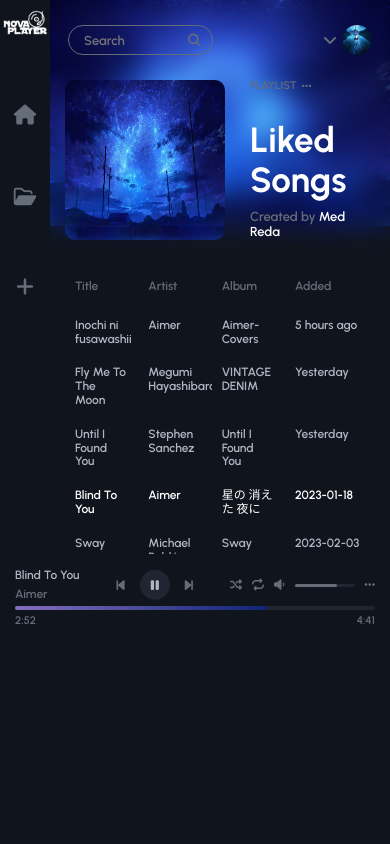
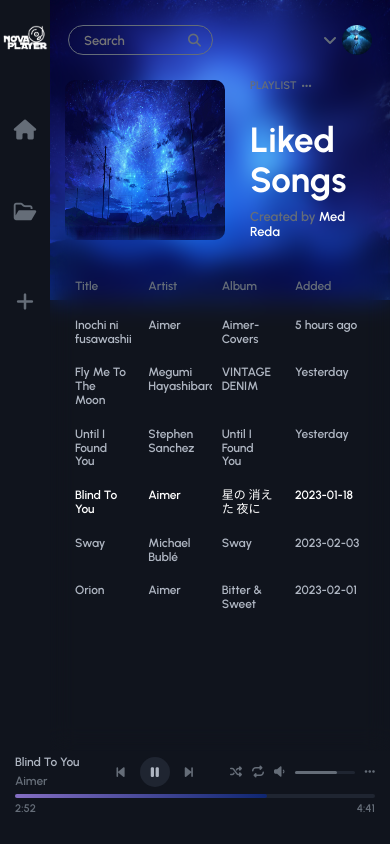
Before and after one commit to MedReda0/Desktop_Music_Player, a plain HTML site: page index.html in a window 390 px wide. Drawn offline with Linux system fonts and the light colour scheme.

Commit message:
Update style.css
change song list height

```diff
--- a/CSS/style.css
+++ b/CSS/style.css
@@ -52,6 +52,13 @@ input:focus{
   margin-bottom: 5px;
 }
 
+@media (max-width: 991px){
+  .container{
+    height: 89vh;
+    overflow: hidden;
+  }
+}
+
 /* Start sidebar */
 
 .sidebar{
@@ -99,7 +106,7 @@ input:focus{
 @media (max-width: 767px){
   .sidebar .logo{
     width: 45px;
-    margin-top: 5px;
+    margin-top: 20px;
     left: 0;
     transform: translateX(0);
   }
@@ -201,7 +208,7 @@ input:focus{
 .player{
   flex: 1;
   background-image: url(../images/playlist-pic.jpg);
-  background-size: 100% 56%;
+  background-size: 100% 300px;
   background-repeat: no-repeat;
   position: relative;
   width: 220px;
@@ -365,10 +372,10 @@ input:focus{
   height: 185px;
 }
 
-@media (max-width: 767px){
+@media (max-width: 991px){
   .player .songs .list{
-    height: 245px;
-    margin-bottom: 10px;
+    height: 312px;
+    margin-bottom: 5px;
   }
 }
 
```
